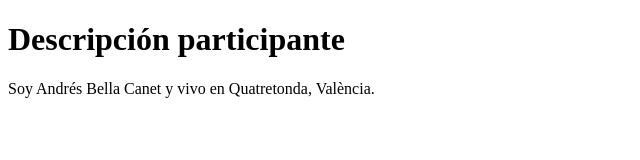
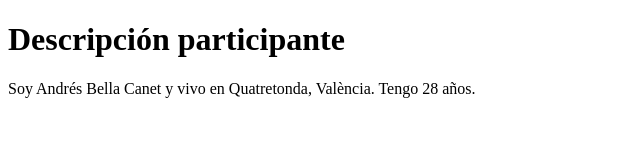
Before and after one commit to PabloTeranRueda/AD1_ED, a plain HTML site: page AndresBellaCanet.html in a window 1280 px wide. Shown: the whole page, without its empty margins (0-640 px from the left). Drawn offline with Linux system fonts and the light colour scheme.

Commit message:
UPDATE: AndresBellaCanet

```diff
--- a/AndresBellaCanet.html
+++ b/AndresBellaCanet.html
@@ -7,7 +7,7 @@
 </head>
 <body>
     <h1>Descripción participante</h1>
-    <l>Soy Andrés Bella Canet y vivo en Quatretonda, València.</l>
+    <l>Soy Andrés Bella Canet y vivo en Quatretonda, València. Tengo 28 años.</l>
     <l></l>
     <l></l>
     <l></l>
```
